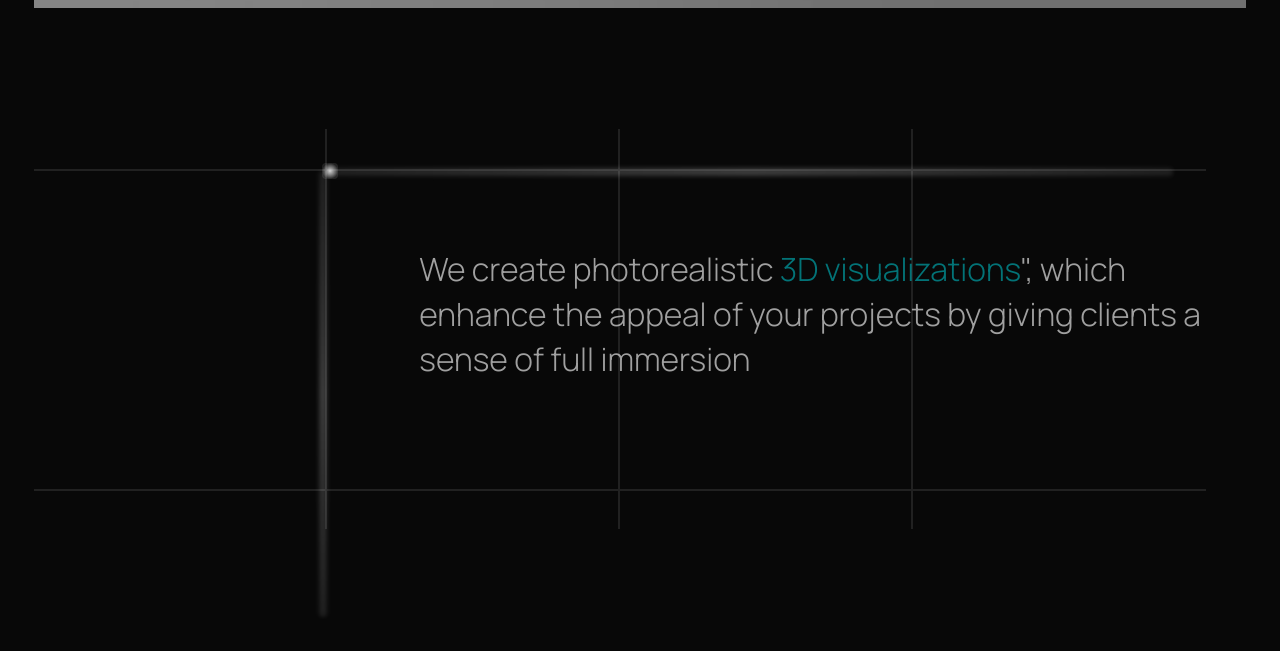
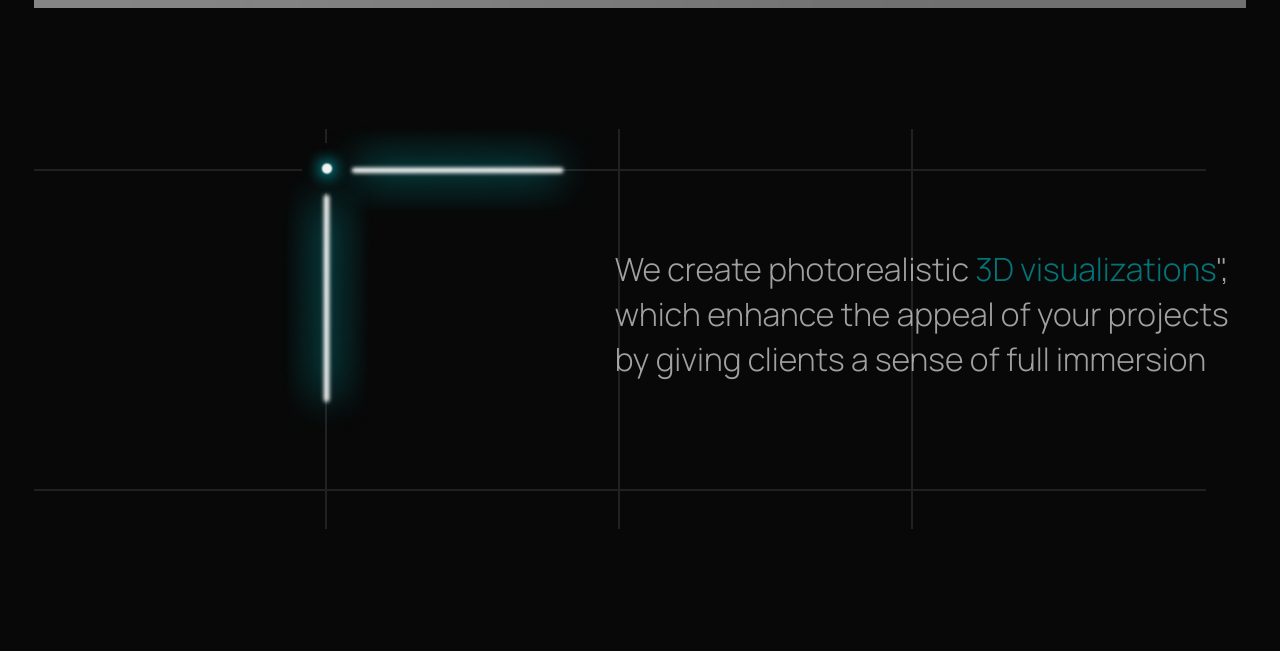
Before and after one commit to dorofeeva-olga74/XR-Place-Visual, a React (Vite) app: page / in a window 1280 px wide. Shown: the part 1160-1811 px from the top of the page. Built offline with nearby package versions, Linux system fonts and the light colour scheme; no server answers.

Commit message:
use motion.img

```diff
--- a/src/components/Widget/Widget.module.scss
+++ b/src/components/Widget/Widget.module.scss
@@ -63,8 +63,11 @@
     padding: 0;
 
     .widget-circle-container {
+      position: relative;
       display: flex;
       align-items: start;
+      height: 15px;
+      width: 300px;
       z-index: 7;
       margin: -8px -15px;
 
@@ -88,29 +91,38 @@
     width: 100%;
     flex-direction: column;
   }
+
+  &_circle {
+    position: absolute;
+    background-color: globals.$black-bg;
+    left: -20px;
+    top: -20px;
+    width: 50px;
+    height: 50px;
+    background-image: url('./../../vendor/images/circle.png');
+    background-size: cover;
+
+    @media (width <= 360px) {
+      left: -10px;
+      top: -4px;
+      width: 40px;
+      height: 40px;
+    }
+  }
 }
 
 .progress-ray-x {
   position: absolute;
-  top: 160px;
-  left: 16%;
-  width: 100%;
-  height: 2px;
-  background: radial-gradient(circle, rgb(255 255 255 / 84.9%) 0%, rgb(255 255 255 / 37.9%) 100%);
-  transform-origin: left center;
-  transform: translate(-50%, -50%);
-  filter: blur(3px);
-  z-index: 5;
+  top: -42px;
+  left: -10px;
+  height: 100px;
+  transform-origin: 0%;
 }
 
 .progress-bar-y {
   position: absolute;
-  top: 110px;
-  width: 2px;
-  height: 40%;
-  background: radial-gradient(circle, rgb(255 255 255 / 84.9%) 0%, rgb(255 255 255 / 37.9%) 100%);
+  top: -10px;
+  left: -45px;
+  width: 100px;
   transform-origin: top center;
-  transform: translate(-50%, -50%);
-  filter: blur(3px);
-  z-index: 5;
 }
--- a/src/components/Widget/Widget.tsx
+++ b/src/components/Widget/Widget.tsx
@@ -1,46 +1,17 @@
 import React, { useRef } from 'react';
 import styles from './Widget.module.scss';
-import GlowingCircle from '../Ui/GlowingCircle/GlowingCircle';
 import FeaturesTextSection from './FeaturesTextSection/FeaturesTextSection';
 import FeaturesWidgetSection from './FeaturesWidgetSection/FeaturesWidgetSection';
 import { gridElements } from '../../utils/consts';
 import { motion, useScroll, MotionValue } from 'motion/react';
+import horizontalLine from './../../vendor/images/horizontal-line.png';
+import virticalLine from './../../vendor/images/vertical-line.png';
 
-const RayAnimationX = {
-  hidden: {
-    x: 0,
-    opacity: 0,
-  },
-  visible: (custom: number) => ({
-    x: 100,
-    opacity: 1,
-    transition: { delay: custom * 0.7 },
-  }),
-  visualViewport: {
-    amount: 0.2,
-    once: true,
-  },
-};
-const RayAnimationY = {
-  hidden: {
-    y: 0,
-    opacity: 0,
-  },
-  visible: (custom: number) => ({
-    y: 50,
-    opacity: 1,
-    transition: { delay: custom * 0.7 },
-  }),
-  visualViewport: {
-    amount: 0.2,
-    once: true,
-  },
-};
 const RayX = ({ progress }: { progress: MotionValue }) => {
-  return <motion.div custom={1} variants={RayAnimationX} initial="hidden" animate="visible" className={styles['progress-ray-x']} style={{ scaleX: progress }} />;
+  return <motion.img src={horizontalLine} className={styles['progress-ray-x']} style={{ scaleX: progress }} />;
 };
 const RayY = ({ progress }: { progress: MotionValue }) => {
-  return <motion.div custom={2} variants={RayAnimationY} initial="hidden" animate="visible" className={styles['progress-bar-y']} style={{ scaleY: progress }} />;
+  return <motion.img src={virticalLine} className={styles['progress-bar-y']} style={{ scaleY: progress }} />;
 };
 
 const Widget: React.FC = () => {
@@ -48,18 +19,18 @@ const Widget: React.FC = () => {
 
   const { scrollYProgress } = useScroll({
     target: ref,
-    offset: ['start end', 'end start'],
+    offset: ['start 0.9', 'end 0.7'],
   });
   return (
-    <section className={styles['widget']} ref={ref}>
-      <div className={styles['grid-background']}>
+    <section className={styles['widget']}>
+      <div ref={ref} className={styles['grid-background']}>
         {gridElements.map((item, index) => (
           <div key={`${item} - ${index}`} className={styles['grid-item']} />
         ))}
       </div>
       <motion.div initial={'hidden'} whileInView={'visible'} className={styles['widget-text-container']}>
         <div className={styles['widget-circle-container']}>
-          <GlowingCircle />
+          <div className={styles.widget_circle} />
           <RayX progress={scrollYProgress} />
           <RayY progress={scrollYProgress} />
         </div>
```
Also changed, not shown: src/vendor/images/horizontal-line.png (added), src/vendor/images/vertical-line.png (added).
